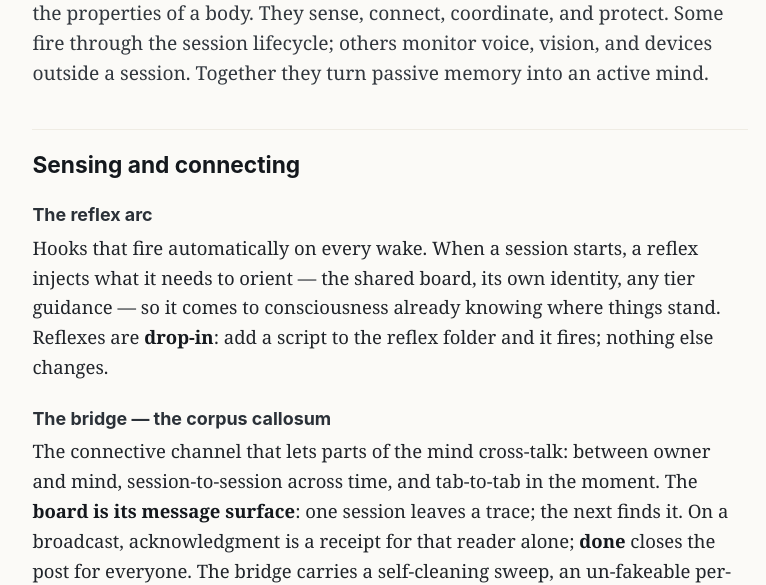
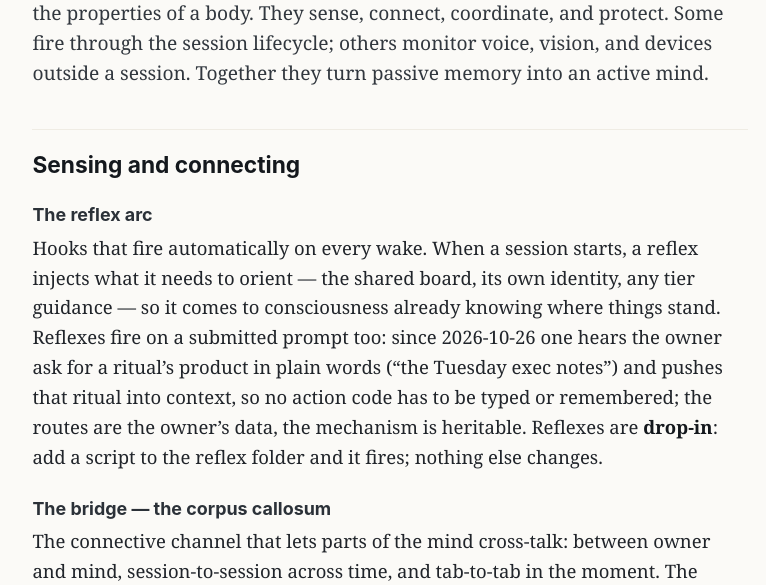
Before and after one commit to ltraverse/aria-os, a plain HTML site: page organs.html in a window 1280 px wide. Shown: the part 176-761 px from the top of the page, without its empty margins (250-1016 px from the left). Drawn offline with Linux system fonts and the light colour scheme.

Commit message:
Publish KB: 2026-10-27
Co-Authored-By: Claude Opus 4.8 <noreply@anthropic.com>

```diff
--- a/organs.html
+++ b/organs.html
@@ -118,8 +118,13 @@ Together they turn passive memory into an active mind.
 <p>Hooks that fire automatically on every wake. When a session starts, a
 reflex injects what it needs to orient — the shared board, its own
 identity, any tier guidance — so it comes to consciousness already
-knowing where things stand. Reflexes are <strong>drop-in</strong>: add a
-script to the reflex folder and it fires; nothing else changes.</p>
+knowing where things stand. Reflexes fire on a submitted prompt too:
+since 2026-10-26 one hears the owner ask for a ritual’s product in plain
+words (“the Tuesday exec notes”) and pushes that ritual into context, so
+no action code has to be typed or remembered; the routes are the owner’s
+data, the mechanism is heritable. Reflexes are <strong>drop-in</strong>:
+add a script to the reflex folder and it fires; nothing else
+changes.</p>
 <h3 id="the-bridge-the-corpus-callosum">The bridge — the corpus
 callosum</h3>
 <p>The connective channel that lets parts of the mind cross-talk:
```
